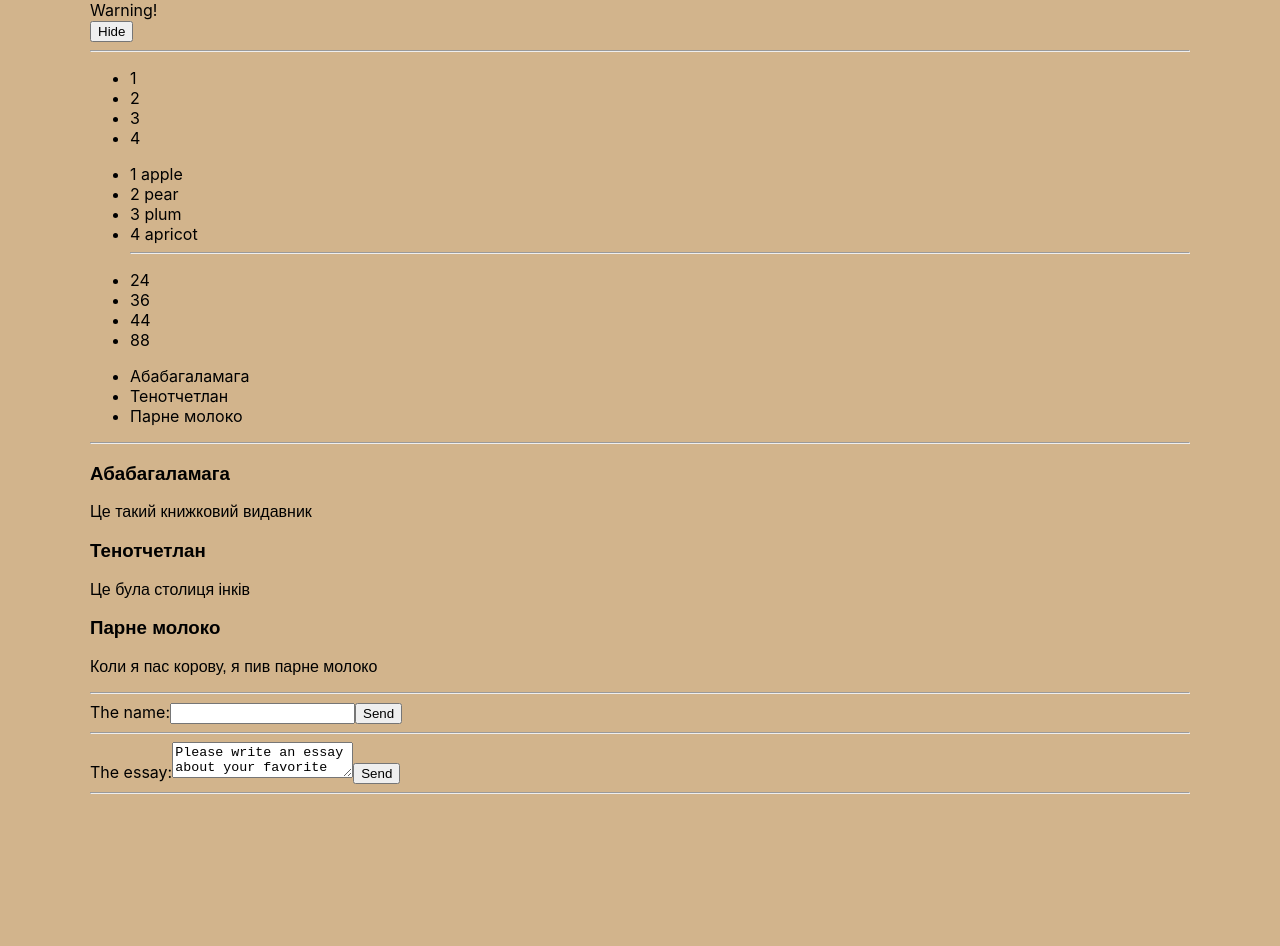
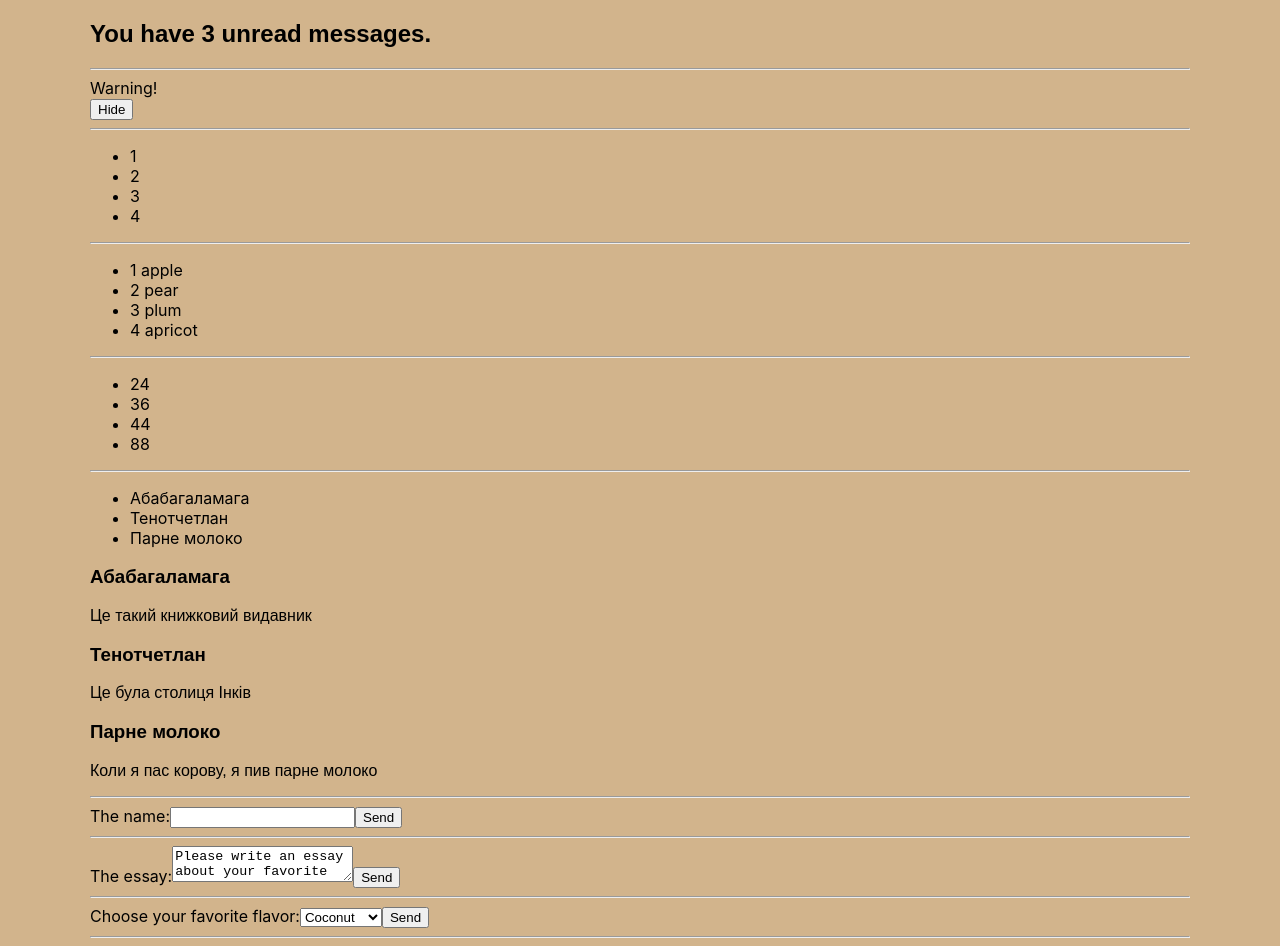
Before and after one commit to VolodymyrSSS/REACT-training, a React (Create React App) app in the folder basic/: page / in a window 1280 px wide. Shown: the part 800-1746 px from the top of the page. Before the commit the page ends 1602 px from the top, so only its background shows below. Built offline with nearby package versions, Linux system fonts and the light colour scheme.

Commit message:
selected

```diff
--- a/basic/src/App.jsx
+++ b/basic/src/App.jsx
@@ -13,6 +13,7 @@
 import Blog from './Blog';
 import NameForm from './NameForm';
 import EssayForm from './EssayForm';
+import FlavorForm from './FlavorForm';
 
 import './App.css';
 
@@ -47,7 +48,7 @@
 
   const posts = [
     {id: 1, title: 'Абабагаламага', content: 'Це такий книжковий видавник'},
-    {id: 2, title: 'Тенотчетлан', content: 'Це була столиця інків'},
+    {id: 2, title: 'Тенотчетлан', content: 'Це була столиця Iнків'},
     {id: 3, title: 'Парне молоко', content: 'Коли я пас корову, я пив парне молоко'}
   ];
 
@@ -58,27 +59,45 @@
   return (
     <div className="container">
       <h1>Hello, {name}!</h1>
+      <hr />
       <h2>Bonjour, {formatName(user)}!</h2>
+      <hr />
       <HelloMessage name="Ellis"/>
+      <hr />
       <SecondsRunner />
-      <br/>
+      <hr />
+      <br />
       <Comment
         date={comment.date}
         text={comment.text}
         author={comment.author}
       />
       <br/>
+      <hr />
       <Clock />
+      <hr />
       <ToggleBtn />
+      <hr />
       <LoginControl />
+      <hr />
       <Mailbox unreadMessages={messages} />
+      <hr />
       <WarningPage />
+      <hr />
       <ul>{listItems}</ul>
+      <hr />
       <FruitsList fruits={fruits} />
+      <hr />
       <NumberList sampleNumbers={sampleNumbers} />
+      <hr />
       <Blog posts={posts} />
+      <hr />
       <NameForm />
+      <hr />
       <EssayForm />
+      <hr />
+      <FlavorForm />
+      <hr />
     </div>
   )
 
--- a/basic/src/Blog.jsx
+++ b/basic/src/Blog.jsx
@@ -11,6 +11,7 @@
     </ul>
   );
   const content = props.posts.map((post) =>
+    // key needs to be defined here
     <div key={post.id}>
       <h3>{post.title}</h3>
       <p>{post.content}</p>
@@ -19,9 +20,7 @@
   return (
     <div>
       {sidebar}
-      <hr />
       {content}
-      <hr />
     </div>
   );
 }
--- a/basic/src/Clock.jsx
+++ b/basic/src/Clock.jsx
@@ -35,12 +35,10 @@
   render() {
     return (
       <div>
-        <hr />
         <h2>Hello, WORLD!</h2>
         {/* <h3>Now, it is {this.state.date.toLocaleTimeString()}.</h3> */}
         {/* // top-down or unidirectional data stream */}
         <FormattedDate date={this.state.date} />
-        <hr />
       </div>
     );
   }
--- a/basic/src/Comment.jsx
+++ b/basic/src/Comment.jsx
@@ -15,7 +15,6 @@
 function Comment(props) {
   return (
     <div className="Comment">
-      <hr />
       <div className="UserInfo">
         <img className="Avatar"
           src={props.author.avatarUrl}
--- a/basic/src/EssayForm.jsx
+++ b/basic/src/EssayForm.jsx
@@ -26,13 +26,11 @@
   render() {
     return (
       <form onSubmit={this.handleSubmit}>
-        <hr />
         <label>
           The essay:
           <textarea value={this.state.value} onChange={this.handleChange} />
         </label>
         <input type="submit" value="Send" />
-        <hr />
       </form>
     );
   }
--- /dev/null
+++ b/basic/src/FlavorForm.jsx
@@ -0,0 +1,39 @@
+import React from 'react';
+
+class FlavorForm extends React.Component {
+  constructor(props) {
+    super(props);
+    this.state = {value: 'coconut'}; // React замість атрибута selected використовує this.state.value
+
+    this.handleChange = this.handleChange.bind(this);
+    this.handleSubmit = this.handleSubmit.bind(this);
+  }
+
+  handleChange(event) {
+    this.setState({value: event.target.value});
+  }
+
+  handleSubmit(event) {
+    alert('Your favorite taste: ' + this.state.value);
+    event.preventDefault();
+  }
+  // React uses value in the root select tag instead of the selected attribute, because you have to update the value in one place - state
+  render() {
+    return (
+      <form onSubmit={this.handleSubmit}>
+        <label>
+        Choose your favorite flavor:
+          <select value={this.state.value} onChange={this.handleChange}>
+            <option value="grapefruit">Grapefruit</option>
+            <option value="lime">Lime</option>
+            <option value="coconut">Coconut</option>
+            <option value="mango">Mango</option>
+          </select>
+        </label>
+        <input type="submit" value="Send" />
+      </form>
+    );
+  }
+}
+
+export default FlavorForm;
--- a/basic/src/FruitsList.jsx
+++ b/basic/src/FruitsList.jsx
@@ -11,7 +11,6 @@
   return (
     <ul>
       {fruitsItems}
-      <hr />
     </ul>
   );
 }
--- a/basic/src/LoginControl.jsx
+++ b/basic/src/LoginControl.jsx
@@ -29,7 +29,6 @@
 
     return (
       <div>
-        <hr />
         <Greeting isLoggedIn={isLoggedIn} />
         {button}
       </div>
--- a/basic/src/WarningPage.jsx
+++ b/basic/src/WarningPage.jsx
@@ -33,7 +33,6 @@
         <button onClick={this.handleToggleClick}>
           {this.state.showWarning ? 'Hide' : 'Show'}
         </button>
-        <hr />
       </div>
     );
   }
```
